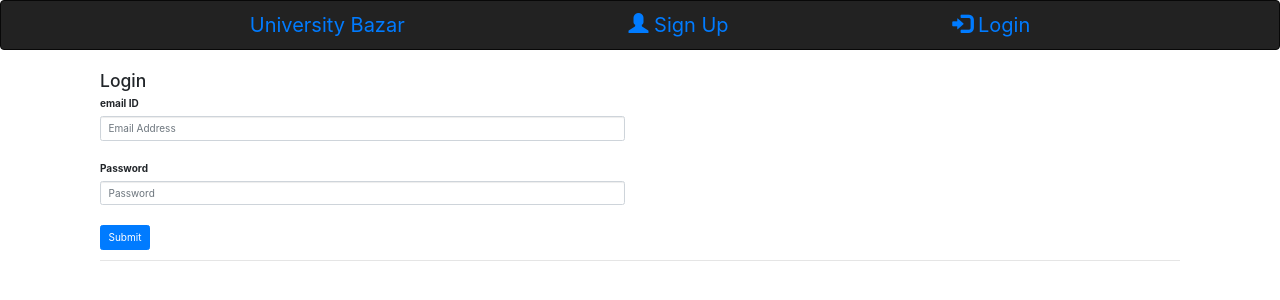
After one commit to tarunsaijujjuru/ubs, a Flask app: template templates/login.html in a window 1280 px wide. The commit adds this page. Shown: the top 300 px of the page. Run offline with Flask 2, Linux system fonts and the light colour scheme; the template is opened without the code that fills it: values that come from a table or form of the project are taken from there, others are empty; some libraries are stand-ins or nearby versions.

Commit message:
registration and login merged

```diff
--- a/app.py
+++ b/app.py
@@ -1,16 +1,15 @@
+import shutil
+import sys
 import os
-import shutil
-import csv
-import sys
+import pymongo
 import json
-import pymongo
+
 import urllib
 from flask import Flask,render_template, url_for, flash, redirect, request
 from flask_wtf import FlaskForm
 from flask_bootstrap import Bootstrap
 from wtforms import StringField, IntegerField, SubmitField, SelectField, PasswordField, validators
 import email_validator
-from wtforms import validators, StringField, IntegerField, SubmitField, PasswordField
 from wtforms.validators import InputRequired, Email, DataRequired
 from wtforms.fields.html5 import EmailField
 
@@ -18,9 +17,9 @@ app = Flask(__name__)
 bootstrap = Bootstrap(app)
 
 app.config['SECRET_KEY'] = 'blah blah blah blah'
-
 client = pymongo.MongoClient("mongodb+srv://ubs:" + urllib.parse.quote('ubs@12345') + "@cluster0.qxrt7.mongodb.net/ubs?retryWrites=true&w=majority")
 db = client.University_Bazar_db
+
 
 class registerForm(FlaskForm):
 	firstName = StringField('First Name', [validators.DataRequired()])
@@ -29,9 +28,14 @@ class registerForm(FlaskForm):
 	password = PasswordField('Password', [validators.DataRequired()])
 	submit = SubmitField('submit')
 
-# ROUTES!
-@app.route('/',methods=['GET','POST'])
-def index():
+class LoginForm(FlaskForm):
+	emailID = StringField('email ID')
+	password = PasswordField('Password')
+	submit = SubmitField('Submit')
+
+
+@app.route('/register',methods=['GET','POST'])
+def register():
 	form = registerForm()
 	if form.validate_on_submit():
 		userData = db.userData_db.find_one({'EmailID': form.emailID.data})
@@ -45,15 +49,35 @@ def index():
 			return render_template('register.html',form=form, msg=msg)
 	return render_template('register.html',form=form)
 
-@app.errorhandler(404)
-@app.route("/error404")
-def page_not_found(error):
-	return render_template('404.html',title='404')
+@app.route('/',methods=['GET','POST'])
+def base():
+	return render_template('base.html')
 
-@app.errorhandler(500)
-@app.route("/error500")
-def requests_error(error):
-	return render_template('500.html',title='500')
+# ROUTES!
+@app.route('/login',methods=['GET','POST'])
+def login():
+	form = LoginForm()
+	msg = ""
+	if form.validate_on_submit():
+		emailID = form.emailID.data
+		password = form.password.data
+		userData = db.userData_db.find_one({'EmailID': emailID})
+		if(userData is None):
+			msg="User not found"
+		else:
+			try:
+				storedPassword = userData["Password"]
+				if(storedPassword!=password):
+					msg = "password do not match"
+				else:
+					msg = "logged in successfully"
+			except:
+				msg = "some error occured"
+
+
+		return render_template('login.html',form=form,msg=msg)
+	return render_template('login.html',form=form,msg=msg)
+
 
 
 port = int(os.getenv('PORT', '3000'))
--- a/requirements.txt
+++ b/requirements.txt
@@ -5,5 +5,4 @@ flask-bootstrap
 flask-nav
 pymongo
 dnspython
-urllib
 email_validator
--- a/templates/base.html
+++ b/templates/base.html
@@ -4,24 +4,29 @@
 {% block styles %}
 {{super()}}
 <link rel="stylesheet" href="static/style.css">
+<link rel="stylesheet" href=
+"https://stackpath.bootstrapcdn.com/bootstrap/4.3.1/css/bootstrap.min.css">
 {% endblock %}
 
 {% block title %}
   {% if title %}{{ title }} - {{ appname }}{% else %}{{ appname }}{% endif %}
 {% endblock %}
 
+{% block navbar %}
 
+<nav class="navbar navbar-inverse">
+  <div class="container-fluid">
+<a style="font-size:20px;" href="#"><span class="glyphicon glyphicon"></span>University Bazar</a>
+<a style="font-size:20px;" href="{{ url_for('register') }}"><span class="glyphicon glyphicon-user"></span> Sign Up</a>
+      <a style="font-size:20px;" href="{{ url_for('login') }}"><span class="glyphicon glyphicon-log-in"></span> Login</a>
+  </div>
+</nav>
+{% endblock %}
 
 {% block content %}
 
     <div class="container">
-        {% with messages = get_flashed_messages() %}
-        {% if messages %}
-            {% for message in messages %}
-            <div class="alert alert-info" role="alert">{{ message }}</div>
-            {% endfor %}
-        {% endif %}
-        {% endwith %}
+
         {% block app_content %}
         {% endblock %}
     </div>
--- /dev/null
+++ b/templates/login.html
@@ -0,0 +1,33 @@
+{% extends "base.html" %}
+
+{% import "bootstrap/wtf.html" as wtf %}
+
+{% block app_content %}
+{% if msg %}
+<div class="alert alert-primary" role="alert">
+            <h4 > {{msg}} </h4>
+</div>
+{% endif %}
+<div class="container">
+ <h3>Login</h3>
+
+ <form action="/login" method="post" class="form" role="form">
+{{ form.csrf_token }}
+  <div class="row">
+ <div class="form-group col-md-6">
+ {{ wtf.form_field(form.emailID, type='email', class='form-control', placeholder='Email Address') }}
+ </div>
+   </div>
+  <div class="row">
+ <div class="form-group col-md-6">
+ {{ wtf.form_field(form.password, type='password', class='form-control', placeholder='Password') }}
+ </div>
+  </div>
+<div class="form-group">
+ {{ wtf.form_field(form.submit, class='btn btn-primary') }}
+ </div>
+ </form>
+ <hr>
+</div>
+
+{% endblock %}
```
Also changed, not shown: templates/index.html (deleted, +0 -10 lines), templates/register.html (+5 -7 lines), static/style.css (added).
